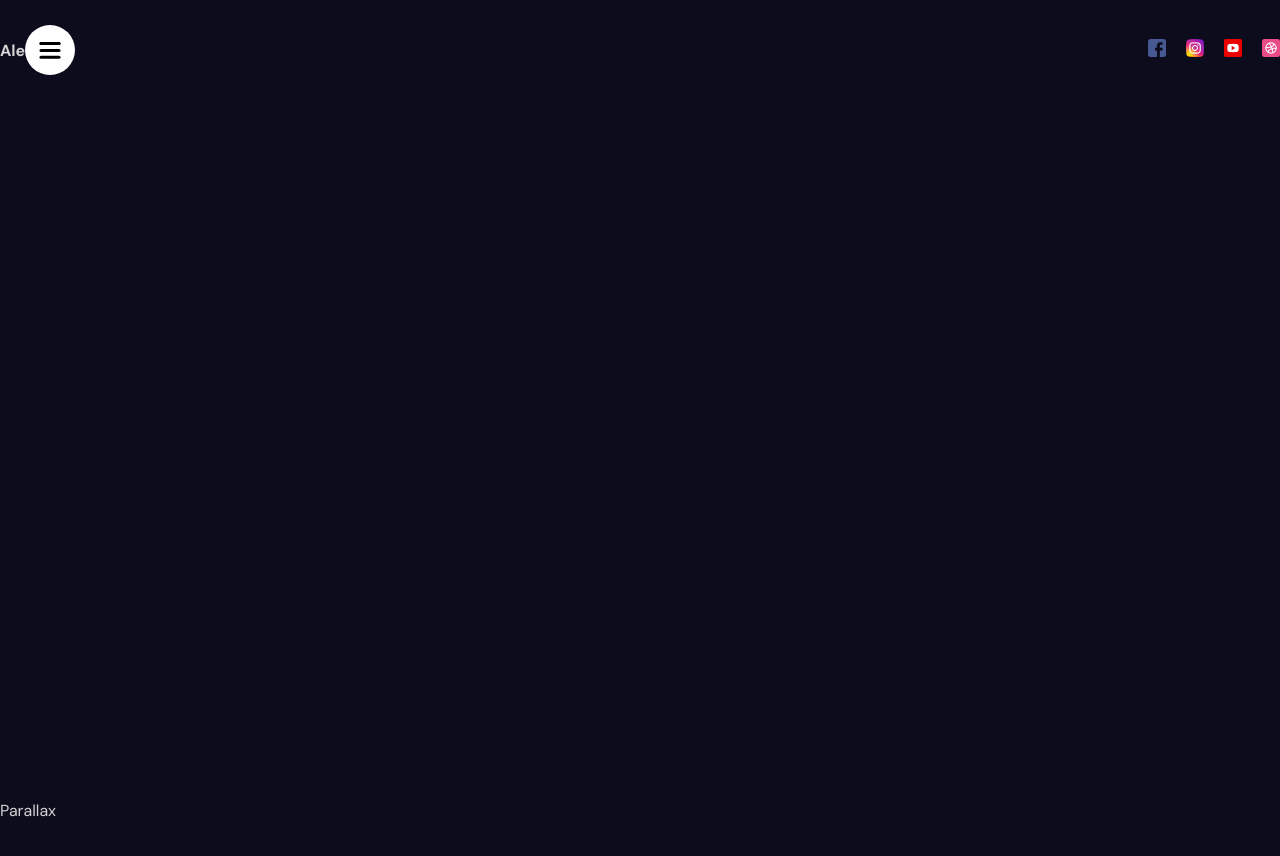
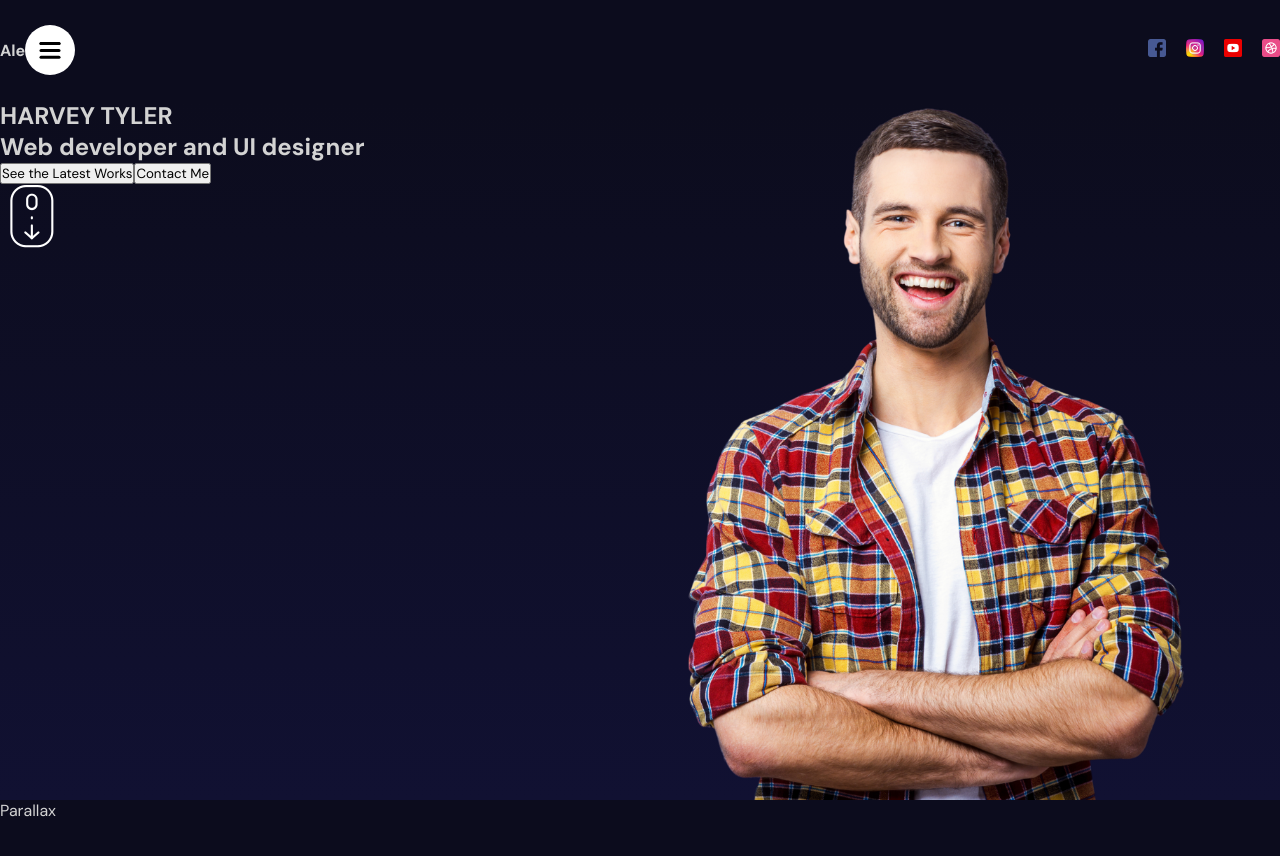
Before and after one commit to Alek30k/animated-portfolio, a React (Vite) app: page / in a window 1280 px wide. Shown: the top 856 px of the page. Built offline with nearby package versions, Linux system fonts and the light colour scheme.

Commit message:
last commit

```diff
--- a/src/App.jsx
+++ b/src/App.jsx
@@ -1,4 +1,5 @@
 import "./app.scss";
+import Hero from "./components/hero/Hero";
 import Navbar from "./components/navbar/Navbar";
 
 const App = () => {
@@ -6,6 +7,7 @@ const App = () => {
     <div>
       <section id="Homepage">
         <Navbar />
+        <Hero />
       </section>
       <section id="Services">Parallax</section>
       <section>Services</section>
--- a/src/components/hero/Hero.jsx
+++ b/src/components/hero/Hero.jsx
@@ -1,7 +1,22 @@
 import "./hero.scss";
 
 const Hero = () => {
-  return <div>Hero</div>;
+  return (
+    <div className="hero">
+      <div className="textContainer">
+        <h2>HARVEY TYLER</h2>
+        <h1> Web developer and UI designer</h1>
+        <div className="buttons">
+          <button>See the Latest Works</button>
+          <button>Contact Me</button>
+        </div>
+        <img src="/scroll.png" alt="" />
+      </div>
+      <div className="imageContainer">
+        <img src="/hero.png" alt="" />
+      </div>
+    </div>
+  );
 };
 
 export default Hero;
```
